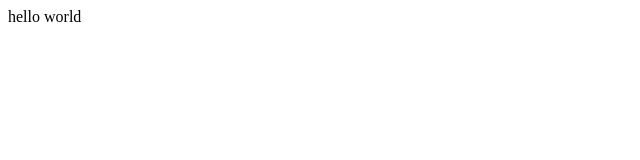
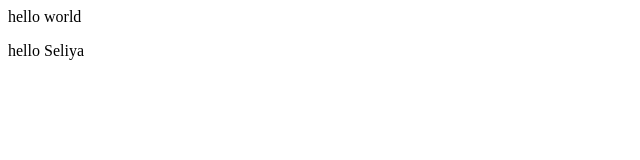
Before and after one commit to Seliya123/learninggit, a plain HTML site: page index.html in a window 1280 px wide. Shown: the full height of the page, 0-640 px from the left. Drawn offline with Linux system fonts and the light colour scheme.

Commit message:
Update index.html

```diff
--- a/index.html
+++ b/index.html
@@ -8,5 +8,6 @@
 </head>
 <body>
     hello world
+    <p> hello Seliya </p>
 </body>
 </html>
```
